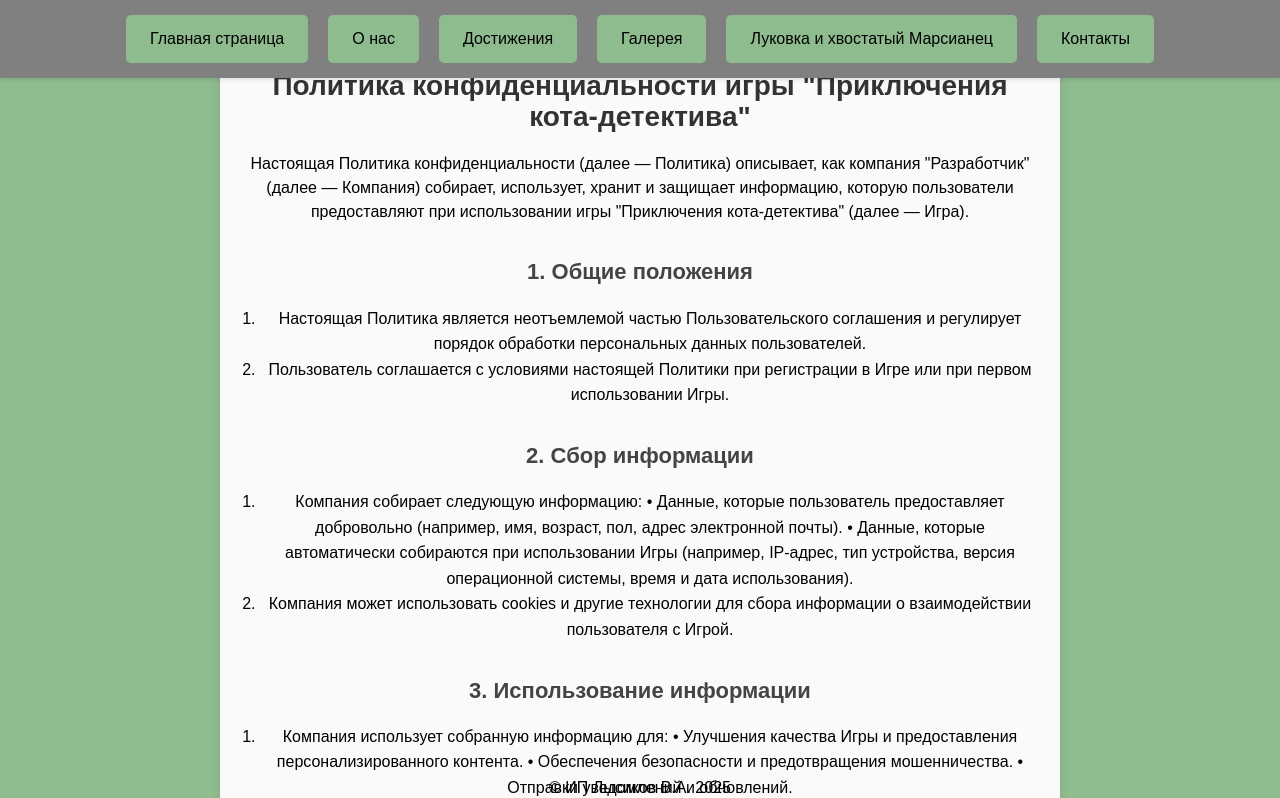
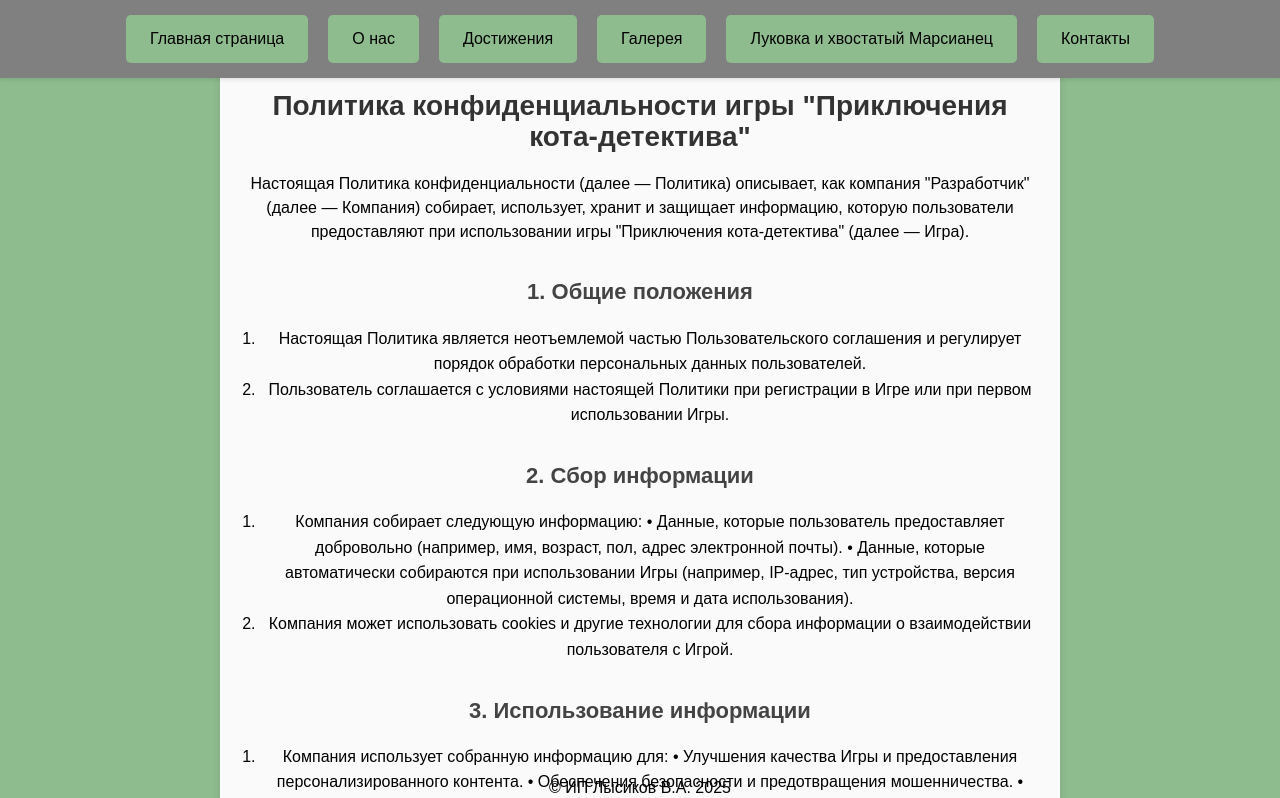
Before and after one commit to molstih/it_family, a React (Vite) app: page /policy in a window 1280 px wide. Shown: the top 798 px of the page. Built offline with nearby package versions, Linux system fonts and the light colour scheme.

Commit message:
fix policy

```diff
--- a/src/css/privacypolicy.css
+++ b/src/css/privacypolicy.css
@@ -1,7 +1,7 @@
 .privacy-policy {
     width: 100%;
     max-width: 800px;
-    margin: 0 auto;
+    margin: 20px auto;
     padding: 20px;
     background-color: #fafafa;
     border-radius: 10px;
```
